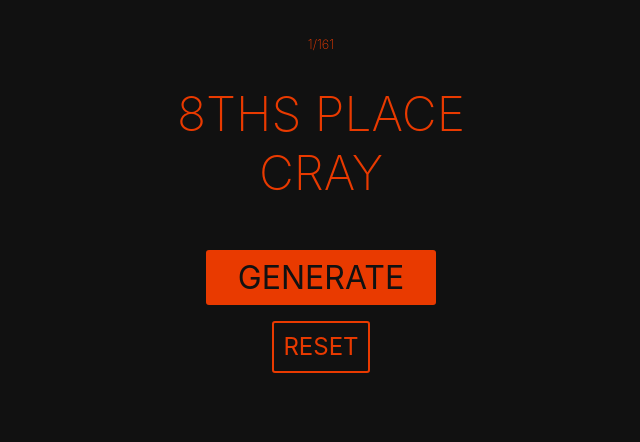
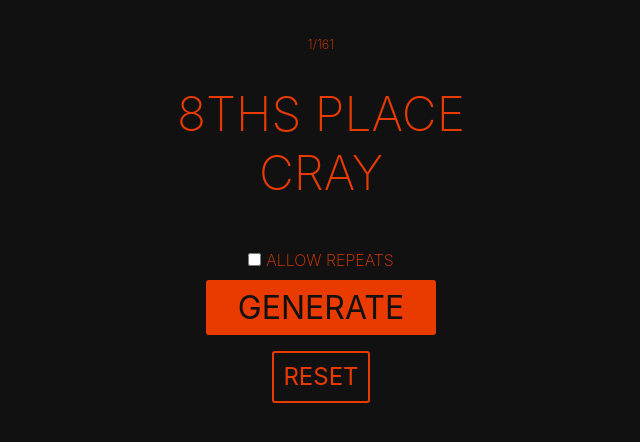
Before and after one commit to Spellcro/23-spliced, a Svelte app: page / in a window 1280 px wide. Shown: the top 442 px of the page, without its empty margins (319-959 px from the left). Built offline with nearby package versions, Linux system fonts and the light colour scheme.

Commit message:
Add checkbox to allow repeats (UI Only)

```diff
--- a/src/App.svelte
+++ b/src/App.svelte
@@ -53,6 +53,10 @@
 <main>
   <p class="methods-completed">{completedMethodsCount}/{uniqueLeads}</p>
   <p class="chosen-method">{targetPlace} <br /> {targetMethod}</p>
+  <div class="checkbox-wrapper">
+    <input type="checkbox" name="allow-repeats" />
+    <label for="allow-repeats">Allow repeats</label>
+  </div>
   <button class="method-generator" on:click={handleGenerate}>Generate</button>
   <button class="method-reset" on:click={reset}>Reset</button>
 </main>
@@ -73,6 +77,16 @@
     font-weight: 200;
     text-align: center;
     text-transform: uppercase;
+  }
+
+  .checkbox-wrapper {
+    display: flex;
+    justify-content: center;
+    align-items: center;
+  }
+
+  input[type='checkbox'] {
+    margin: 0 5px 0 0;
   }
 
   .methods-completed {
```
